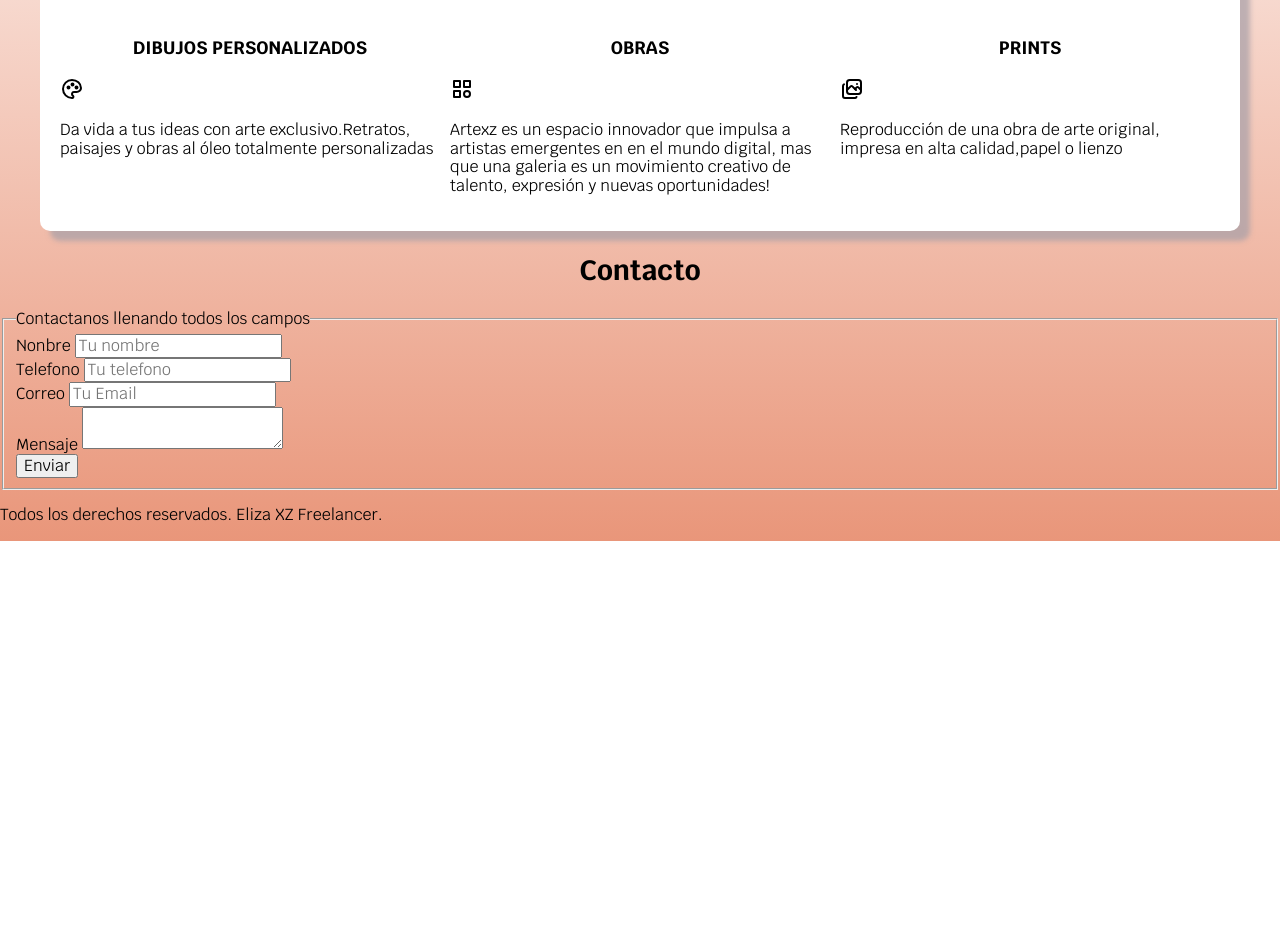
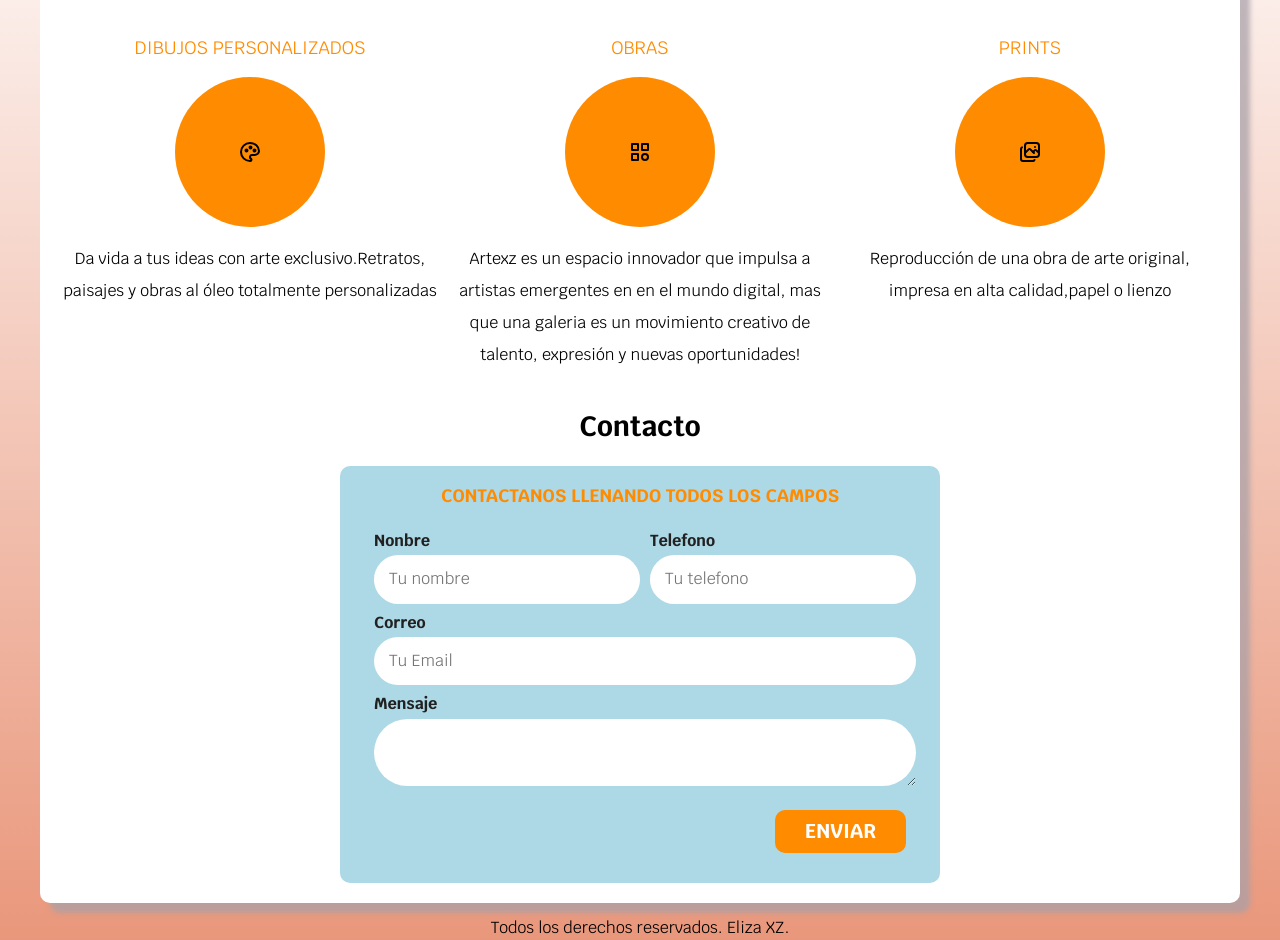
Before and after one commit to Elizaxz/ARTEXZ, a plain HTML site: page index.html in a window 1280 px wide. Shown: the part 686-1626 px from the top of the page. Before the commit the page ends 1227 px from the top, so only its background shows below. Drawn offline with Linux system fonts and the light colour scheme.

Commit message:
proyecto terminado,reviar:)

```diff
--- a/css/style.css
+++ b/css/style.css
@@ -12,7 +12,16 @@
 html {
   font-size: 62.5%;
   box-sizing: border-box; /*Hack para Box Model ajuste img**/
+  scroll-snap-type: y mandatory; /*para dar scrollvertical*/
 }
+/*scroll snap*/
+.servicios,
+.navegacion-principal,
+.formulario {
+  scroll-snap-align: center;
+  scroll-snap-stop: always;/*detiene la barra de desplazamiento scroll*/
+}
+
 *,
 *:before,
 *:after {
@@ -45,6 +54,8 @@ body {
   border-radius: 1rem;
   width: 90%;
   text-align: center;
+  border: none;
+
 }
 
 @media (min-width: 768px) {
@@ -52,7 +63,9 @@ body {
     width: auto;
   }
 }
-
+.boton:hover {
+  cursor: pointer;/*hover para seleccion cursor mano*/
+}
 .sombra {
   -webkit-box-shadow: 10px 10px 5px 0px rgba(168, 159, 168, 0.72); /**agraga prefijos para sobras*/
   -moz-box-shadow: 10px 10px 5px 0px rgba(168, 159, 168, 0.72);
@@ -79,6 +92,21 @@ h3 {
 /* Titulos*/
 .titulo span {
   font-size: 2rem;
+}
+/**utilidades**/
+.w-100 {
+  width: 100%;
+}
+@media (min-width: 768px) {/*para ajustar el boton enviar*/
+  .w-100 {
+    width: auto;
+  }
+}
+.alinear-derecha {
+  justify-content: flex-end;
+}
+.flex {
+  display: flex;
 }
 /* Navegacion principal*/
 .nav-bg {
@@ -142,3 +170,81 @@ h3 {
     column-gap: 1rem;
   }
 }
+.servicio {
+  display: flex;
+  flex-direction: column;
+  align-items: center;
+}
+.servicio h3 {
+  color: var(--primario);
+  font-weight: normal;
+}
+.servicio p {
+  line-height: 2;
+  text-align: center;
+}
+.servicio .iconos {
+  height: 15rem;
+  width: 15rem;
+  background-color: var(--primario);
+  border-radius: 50%;
+  display: flex;
+  justify-content: space-evenly;
+  align-items: center;
+}
+/*contacto*/
+.formulario {
+  background-color: var(--ligthblue);
+  width: min( 60rem, 100% );/*utiliza el valor mas pequeño ahorras media quer*/
+  margin:  0 auto;
+  padding: 2rem;
+  border-radius: 1rem;
+
+}
+
+.formulario fieldset {
+  border: none;
+}
+.formulario legend {
+  text-align: center;
+  font-size: 1.8rem;
+  text-transform: uppercase;
+  font-weight: 700;
+  margin-bottom: 2rem;
+  color: var(--primario);
+}
+@media (min-width: 768px) {
+
+.contenedor-campos {
+  display: grid;
+  grid-template-columns: 50% 50%;
+  grid-template-rows: auto ;
+  column-gap: 1rem;
+}
+.campo:nth-child(3),
+.campo:nth-child(4) {/*formas de selccionr espesificamente 3y 4*/
+  grid-column: 1 / 3; /*modifica el boton correo y mensaje*/
+  }
+}
+.campo {
+  margin-bottom: 1rem;
+}
+.campo label {
+  color: var(--oscuro);
+  font-weight: bold;
+  margin-bottom: .5rem;
+  display: block;
+}
+.campo textarea {
+
+}
+.imput-text {
+  width: 100%;
+  border: none;
+  padding: 1.5rem;
+  border-radius: 5rem;
+}
+/*footer*/
+.footer {
+  text-align: center;
+}
--- a/index.html
+++ b/index.html
@@ -64,8 +64,9 @@
     <main class="contenedor sombra">
       <h2>Servicios</h2>
       <div class="servicios">
-        <section>
+        <section class="servicio">
           <h3>DIBUJOS PERSONALIZADOS</h3>
+          <div class="iconos">
           <svg
             xmlns="http://www.w3.org/2000/svg"
             width="24"
@@ -88,14 +89,16 @@
             <path d="M12.5 7.5m-1 0a1 1 0 1 0 2 0a1 1 0 1 0 -2 0" />
             <path d="M16.5 10.5m-1 0a1 1 0 1 0 2 0a1 1 0 1 0 -2 0" />
           </svg>
+        </div>
           <p>
             Da vida a tus ideas con arte exclusivo.Retratos, paisajes y obras al
             óleo totalmente personalizadas
           </p>
         </section>
 
-        <section>
+        <section class="servicio">
           <h3>OBRAS</h3>
+          <div class="iconos">
           <svg
             xmlns="http://www.w3.org/2000/svg"
             width="24"
@@ -114,6 +117,7 @@
             <path d="M4 14h6v6h-6z" />
             <path d="M17 17m-3 0a3 3 0 1 0 6 0a3 3 0 1 0 -6 0" />
           </svg>
+        </div>
           <p>
             Artexz es un espacio innovador que impulsa a artistas emergentes en
             en el mundo digital, mas que una galeria es un movimiento creativo
@@ -121,8 +125,9 @@
           </p>
         </section>
 
-        <section>
+           <section class="servicio">
           <h3>PRINTS</h3>
+          <div class="iconos">
           <svg
             xmlns="http://www.w3.org/2000/svg"
             width="24"
@@ -146,6 +151,7 @@
             <path d="M7 13l3.644 -3.644a1.21 1.21 0 0 1 1.712 0l3.644 3.644" />
             <path d="M15 12l1.644 -1.644a1.21 1.21 0 0 1 1.712 0l2.644 2.644" />
           </svg>
+        </div>
           <p>
             Reproducción de una obra de arte original, impresa en alta
             calidad,papel o lienzo
@@ -153,44 +159,46 @@
         </section>
       </div>
       <!--cierre de div de class servicios-->
-    </main>
+
 
     <section>
       <h2>Contacto</h2>
 
-      <form>
+      <form class="formulario">
         <fieldset>
           <legend>Contactanos llenando todos los campos</legend>
-
-          <div>
+          <div class="contenedor-campos">
+          <div class="campo">
             <label>Nonbre</label>
-            <input type="text" placeholder="Tu nombre" />
+            <input class="imput-text" ="text" placeholder="Tu nombre" />
           </div>
 
-          <div>
+          <div class="campo">
             <label>Telefono</label>
-            <input type="tel" placeholder="Tu telefono" />
+            <input class="imput-text" type="tel" placeholder="Tu telefono" />
           </div>
 
-          <div>
+          <div class="campo">
             <label>Correo</label>
-            <input type="email" placeholder="Tu Email" />
+            <input class="imput-text" type="email" placeholder="Tu Email" />
           </div>
 
-          <div>
+          <div class="campo">
             <label>Mensaje</label>
-            <textarea></textarea>
+            <textarea class="imput-text"></textarea>
+          </div>
+        </div><!--cierre de contenedor de los campos-->
+
+          <div class="alinear-derecha flex">
+            <input class="boton w-100" type="submit" value="Enviar" />
           </div>
 
-          <div>
-            <input type="submit" value="Enviar" />
-          </div>
         </fieldset>
       </form>
     </section>
-
-    <footer>
-      <p>Todos los derechos reservados. Eliza XZ Freelancer.</p>
+  </main>
+    <footer class="footer">
+      <p>Todos los derechos reservados. Eliza XZ.</p>
     </footer>
   </body>
 </html>
```
